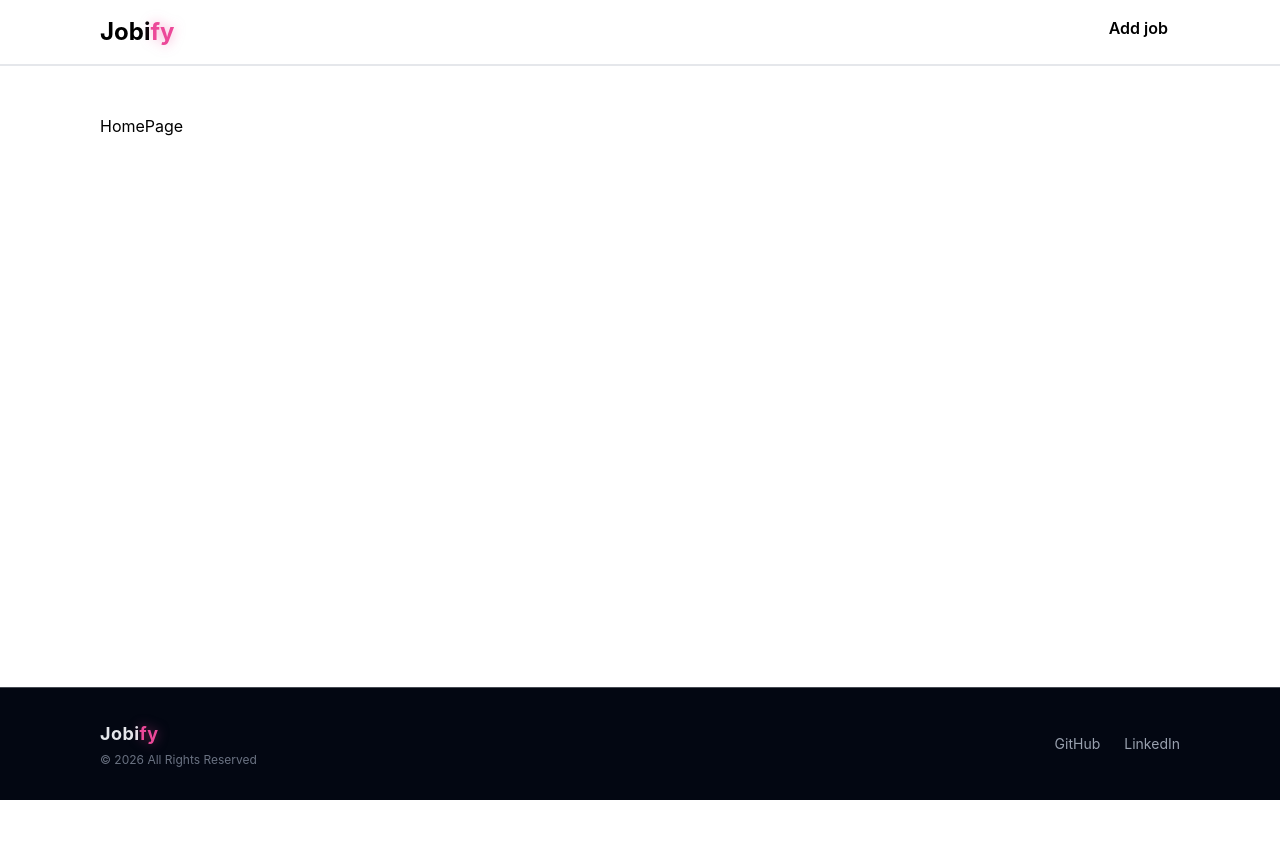
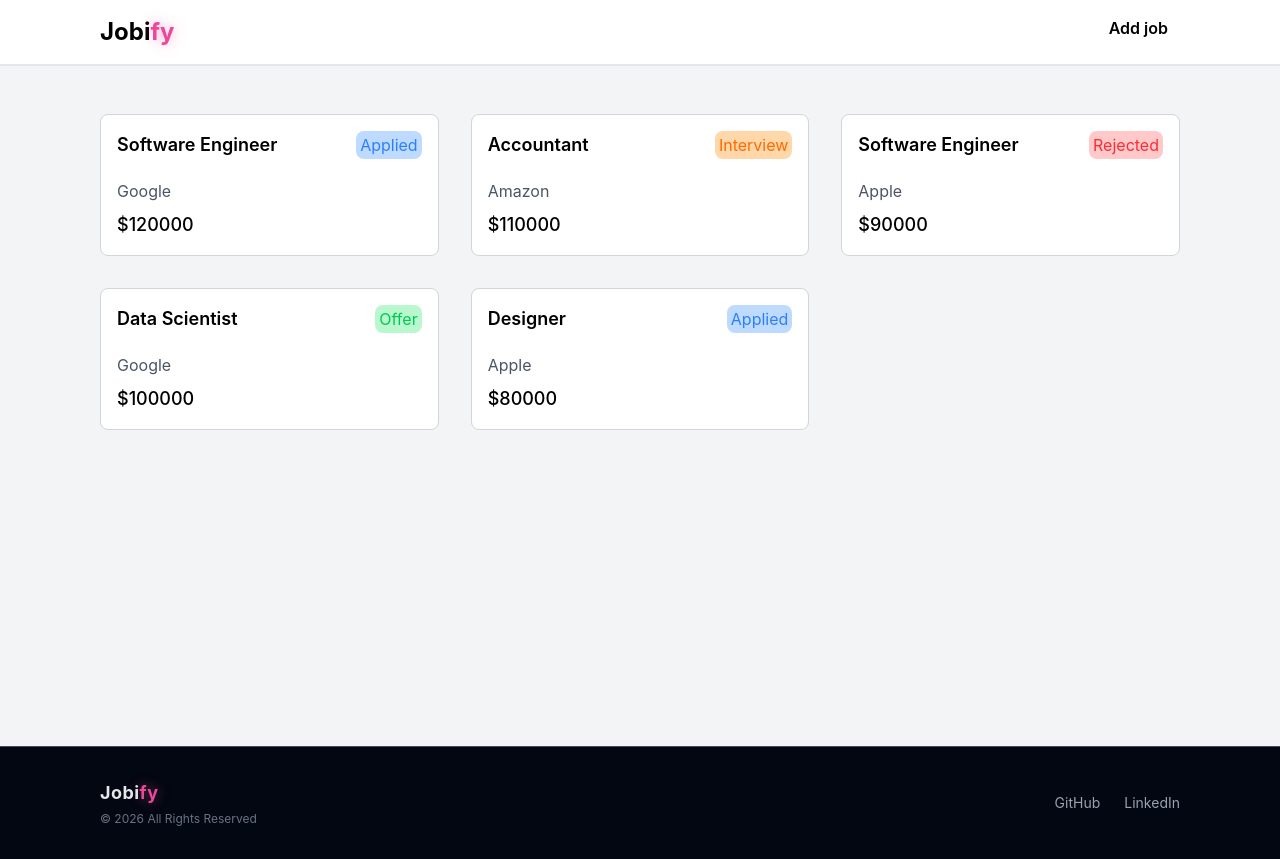
Before and after one commit to tvsxar/job-tracker, a React (Vite) app in the folder frontend/: page / in a window 1280 px wide. Before the commit the page ends 800 px from the top, so only its background shows below. Built offline with nearby package versions, Linux system fonts and the light colour scheme.

Commit message:
feat: create JobList component & add to HomePage

```diff
--- /dev/null
+++ b/frontend/src/components/JobsList.tsx
@@ -0,0 +1,52 @@
+import JobCard from "./JobCard";
+import type { Job } from '../types';
+
+function JobsList() {
+    const jobs: Job[] = [
+        {
+            id: 1,
+            title: 'Software Engineer',
+            company: 'Google',
+            salary: 120000,
+            status: 'Applied'
+        },
+        {
+            id: 2,
+            title: 'Accountant',
+            company: 'Amazon',
+            salary: 110000,
+            status: 'Interview'
+        },
+        {
+            id: 3,
+            title: 'Software Engineer',
+            company: 'Apple',
+            salary: 90000,
+            status: 'Rejected'
+        },
+        {
+            id: 4,
+            title: 'Data Scientist',
+            company: 'Google',
+            salary: 100000,
+            status: 'Offer'
+        },
+        {
+            id: 5,
+            title: 'Designer',
+            company: 'Apple',
+            salary: 80000,
+            status: 'Applied'
+        },
+    ];
+
+    return (
+        <div className="grid grid-cols-1 sm:grid-cols-2 lg:grid-cols-3 gap-8">
+            {jobs.map(job => (
+                <JobCard key={job.id} job={job} />
+            ))}
+        </div>
+    )
+}
+
+export default JobsList
--- a/frontend/src/pages/HomePage.tsx
+++ b/frontend/src/pages/HomePage.tsx
@@ -1,9 +1,9 @@
+import JobsList from "../components/JobsList";
+
 function HomePage() {
   return (
-    <div className='px-4 sm:px-12 lg:px-25 xl:px-25'>
-        <div className="flex flex-col gap-16 sm:gap-16 py-8 sm:py-12">
-            HomePage
-        </div>
+    <div className='px-4 sm:px-12 lg:px-25 xl:px-25 bg-gray-100 flex flex-col gap-16 sm:gap-16 py-8 sm:py-12 min-h-[85vh]'>
+      <JobsList />
     </div>
   )
 }
```
